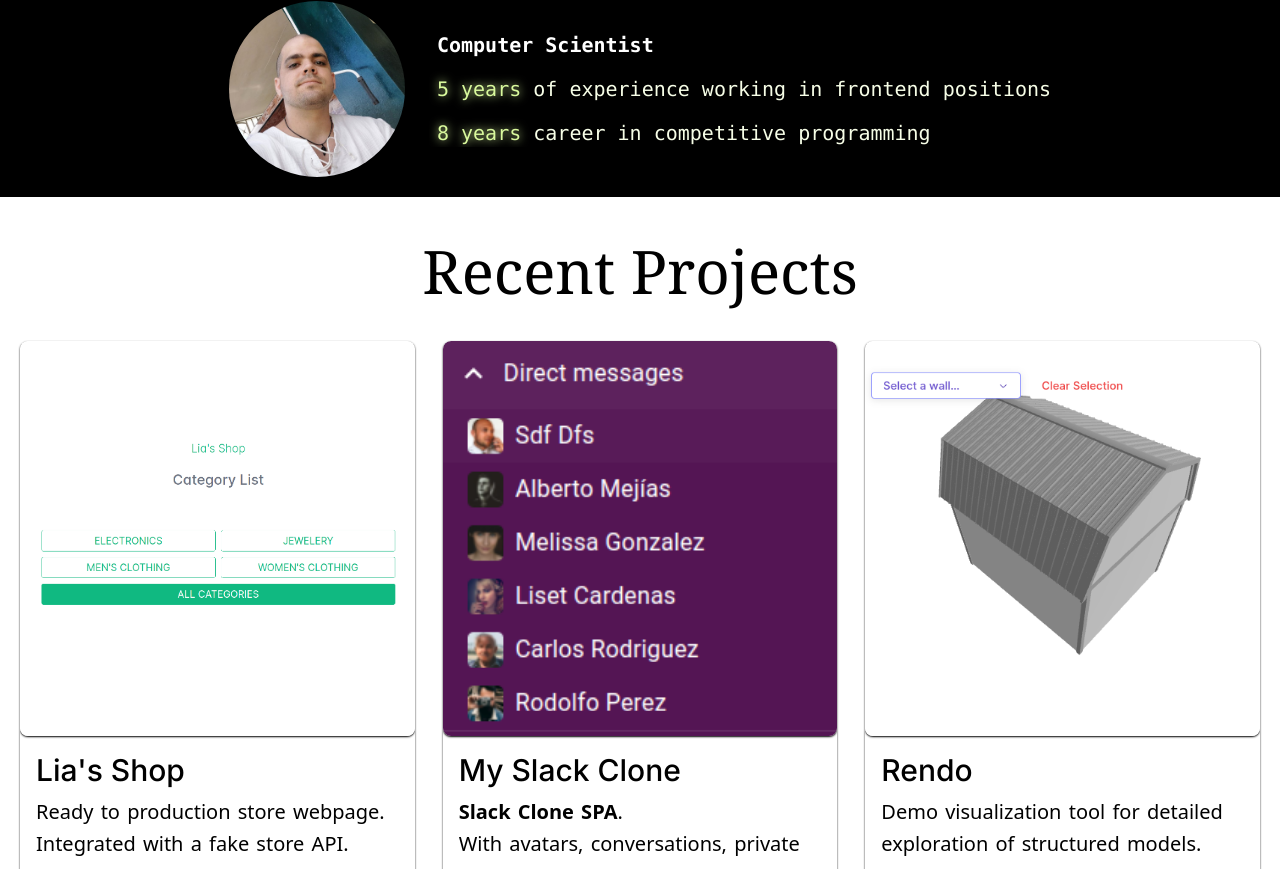
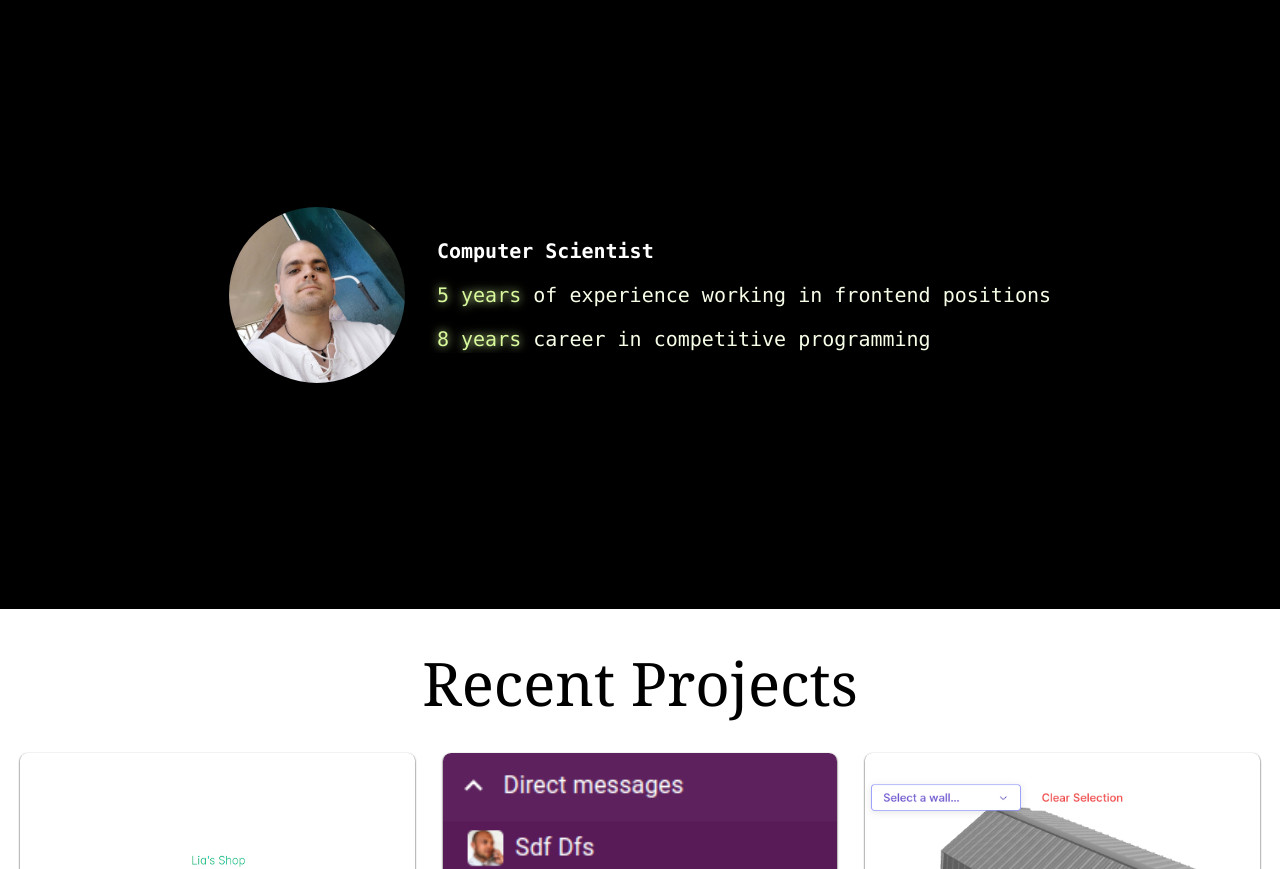
Before and after one commit to edenysd/edenysd.github.io, a Next.js app: page / in a window 1280 px wide. Shown: the part 991-1860 px from the top of the page. Built offline with nearby package versions, Linux system fonts and the light colour scheme; no server answers.

Commit message:
Revert "fix: remove unused styles"
This reverts commit fbe75326596e48b4b916276982f5e1da06325a48.

```diff
--- a/src/app/App.css
+++ b/src/app/App.css
@@ -36,7 +36,6 @@ html {
   from {
     transform: rotate(0deg);
   }
-
   to {
     transform: rotate(360deg);
   }
@@ -63,6 +62,28 @@ html {
   background: #555;
 }
 
+.dynamic-full-screen {
+  height: 100vh;
+  height: 100dvh;
+  width: 100vw;
+  width: 100dvw;
+}
+
+.dynamic-h-screen {
+  height: 100vh;
+  height: 100dvh;
+}
+
+.min-dynamic-h-screen {
+  min-height: 100vh;
+  min-height: 100dvh;
+}
+
+.dynamic-w-screen {
+  width: 100vw;
+  width: 100dvw;
+}
+
 .glow-on-hover {
   filter: drop-shadow(0px 0px 0px #a3a);
   transition: filter 700ms, transform 100ms;
```
